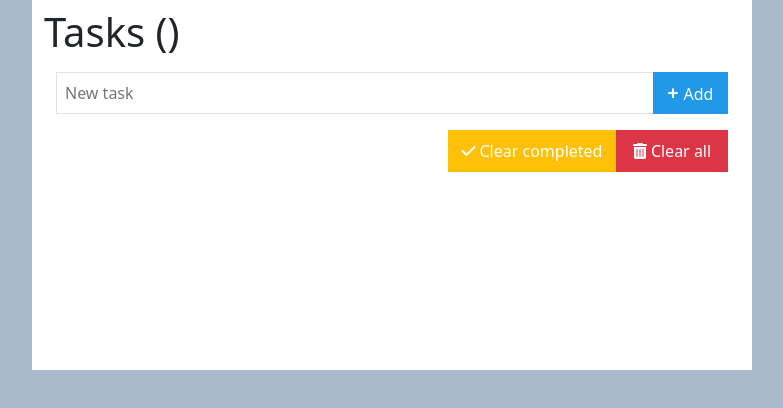
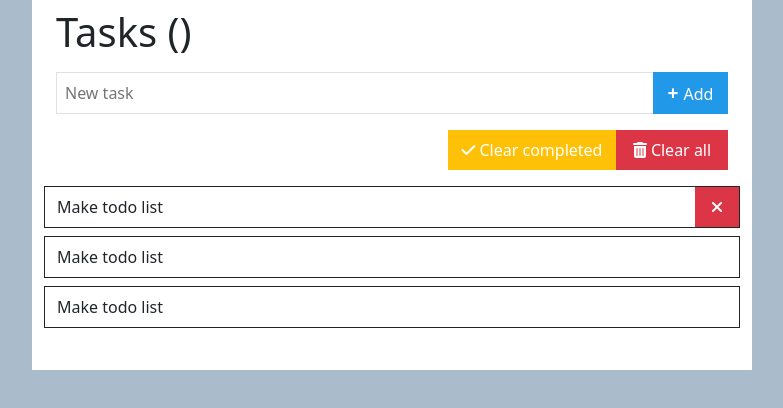
Before and after one commit to idembele70/TodoList-W-Boostrap, a plain HTML site: page index.html in a window 1280 px wide. Shown: the whole page, without its empty margins (248-1031 px from the left). Drawn offline with Linux system fonts and the light colour scheme.

Commit message:
html et css des to do

```diff
--- a/index.html
+++ b/index.html
@@ -13,9 +13,8 @@
 
 <body>
     <div class="container-main px-4 py-2 ">
-        <div class="row ">
-            <h1 class="p-0 m-0 text-left todo-title">Tasks&nbsp;</h1>
-        </div>
+        <h1 class="p-0 m-0 text-left todo-title">Tasks&nbsp;</h1>
+
         <div class="row m-0 mt-3 position-relative">
             <input id="input-add-todo" placeholder="New task"
                 class=" col-10 rounded-0 border border-1 p-2 fs-6 fw-light w-100" type="text">
@@ -24,8 +23,16 @@
         </div>
         <div class="row m-0 mt-3">
             <div class="col-7"></div>
-            <button type="button" class="btn btn-warning col py-2 text-white"><i class="fas fa-check">&nbsp;</i>Clear completed</button>
+            <button type="button" class="btn btn-warning col py-2 text-white"><i class="fas fa-check">&nbsp;</i>Clear
+                completed</button>
             <button type="button" class="btn btn-danger col-2"><i class="fas fa-trash-alt">&nbsp;</i>Clear all</button>
+        </div>
+        <div class="row mt-3">
+            <p class="col-12 m-0 py-2 mb-2 border border-dark position-relative">Make todo list
+                <button type="button" class="btn btn-danger position-absolute end-0 bottom-0 h-100 px-3"><i class="fas fa-times"></i></button>
+            </p>
+            <p class="col-12 m-0 py-2 mb-2 border border-dark">Make todo list</p>
+            <p class="col-12 m-0 py-2 mb-2 border border-dark">Make todo list</p>
         </div>
     </div>
     <script src="./src/js/main.js"></script>
--- a/src/css/container.css
+++ b/src/css/container.css
@@ -32,3 +32,8 @@ background: #1a83cc;
                   1px 1px 2px transparent;
     transition: border .25s ease-in;
                 }
+
+* > .btn{
+    outline: none ;
+    border: none ;
+}
--- a/src/js/main.js
+++ b/src/js/main.js
@@ -3,7 +3,6 @@
 const todoTitle = document.querySelector('.todo-title');
 const inputAddTodo = document.getElementById('input-add-todo');
 const btnAddTodo = document.getElementsByClassName('btn-add-todo')[0];
-
 // insert in Document
 inputAddTodo.addEventListener('focus',()=>{
         inputAddTodo.classList.add('border-dark');
@@ -14,4 +13,10 @@ inputAddTodo.addEventListener('focus',()=>{
 inputAddTodo.addEventListener('blur',()=>{
         inputAddTodo.classList.remove('border-dark');
         inputAddTodo.classList.remove('shadow-sm');
-},false)
+},false);
+
+export class todo {
+ AddTodo() {
+
+}
+}
```
